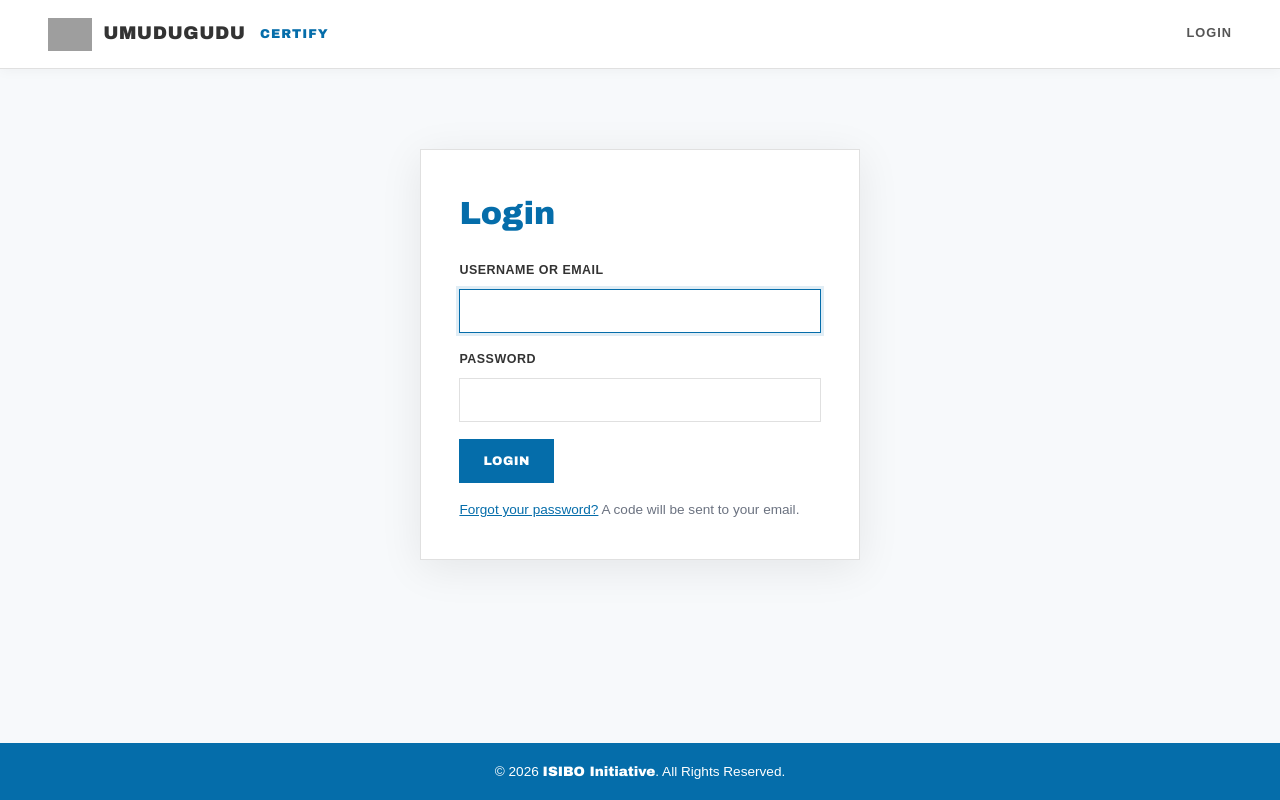
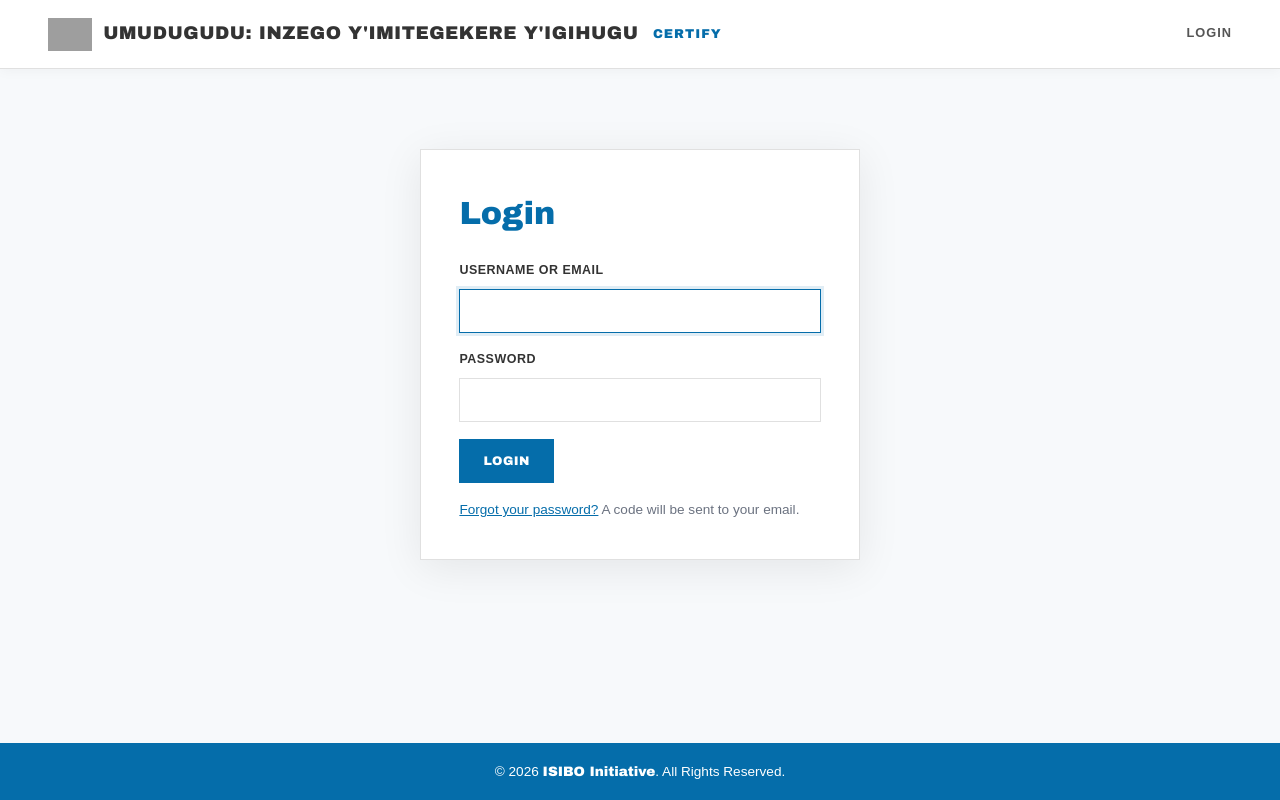
Before and after one commit to HOMSINdayizeye/Umudugudu_certificate-Provision, a React (Vite) app in the folder frontend/: page /login in a window 1280 px wide. Built offline with nearby package versions, Linux system fonts and the light colour scheme; no server answers; grey boxes are pictures that could not be loaded.

Commit message:
changed design to harmonize with local name

```diff
--- a/frontend/src/App.jsx
+++ b/frontend/src/App.jsx
@@ -74,7 +74,7 @@ export default function App() {
           {/* Drop the coat of arms at frontend/public/logo.png and it replaces the blue tile */}
           <img src="/logo.png" alt="" onError={(e) => { e.currentTarget.style.display = 'none'; e.currentTarget.nextSibling.style.display = 'grid' }} />
           <span className="brand-mark" style={{ display: 'none' }}>CK</span>
-          UMUDUGUDU <span>Certify</span>
+          UMUDUGUDU: INZEGO Y'IMITEGEKERE Y'IGIHUGU <span>Certify</span>
         </Link>
 
         {/* Always visible, even on phones: bell and the menu button */}
```
